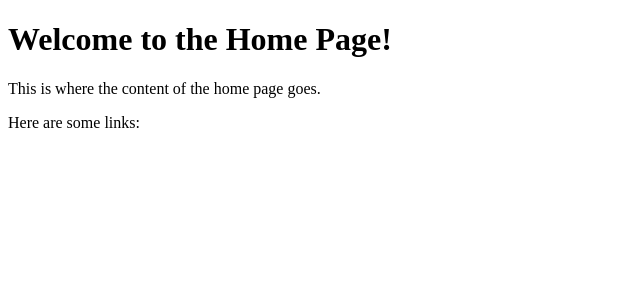
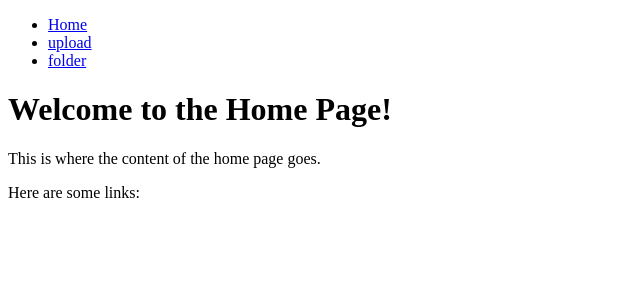
Before and after one commit to topshager/dropnox-django, a Django app: page / in a window 1280 px wide. Shown: the top 300 px of the page, without its empty margins (0-640 px from the left). Run offline with Django 5.2, Linux system fonts and the light colour scheme.

Commit message:
created temporary  nav

```diff
--- a/dropnox/cloud_app/templates/cloud_app/base.html
+++ b/dropnox/cloud_app/templates/cloud_app/base.html
@@ -8,6 +8,15 @@
   <link rel="icon" href="{% static 'images/cloud-switch_15321980.png' %}" type="image/png">
 </head>
 <body>
+  <header>
+    <nav>
+      <ul>
+        <li><a href="{% url 'home' %}">Home</a></li>
+        <li><a href="{% url 'upload' %}">upload</a></li>
+        <li><a href="{% url 'folder' %}">folder</a></li>
+      </ul>
+    </nav>
+  </header>
   {% block content %}
   {% endblock %}
 </body>
```
